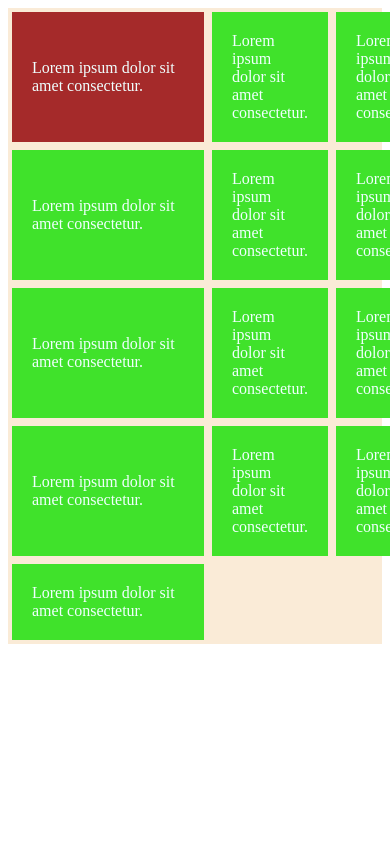
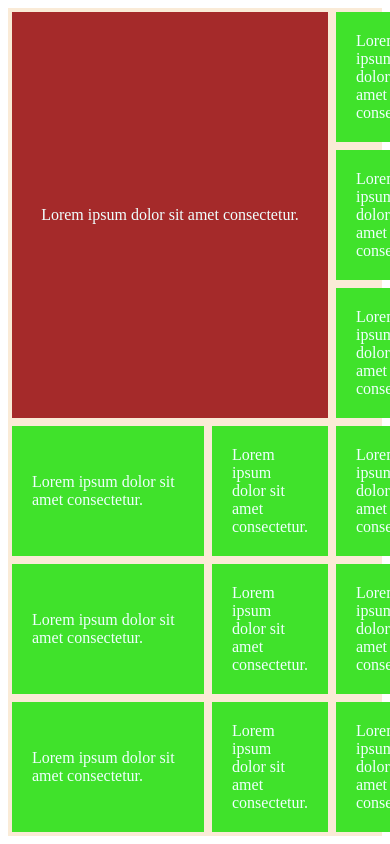
Before and after one commit to arminabdijs/CSS-Grid, a plain HTML site: page 12-The concept of span , grid-column start , end , grid-row start , end/index.html in a window 390 px wide. Shown: the top 844 px of the page. Drawn offline with Linux system fonts and the light colour scheme.

Commit message:
Refactor styles in span/grid-line example and add exercises for template areas, responsive layout, alignment, order, and auto-placement in CSS Grid

```diff
--- a/12-The concept of span , grid-column start , end , grid-row start , end/styles/app.css
+++ b/12-The concept of span , grid-column start , end , grid-row start , end/styles/app.css
@@ -32,4 +32,10 @@
     /* grid-column: span 2;
     grid-row: span 2; */
 
+    /* grid-column: 1/3;
+    grid-row: 1/4; */
+
+    /* grid-row-start / grid-column-start / grid-row-end / grid-column-end */
+    grid-area: 1 / 1 / 4 / 3;
+
 }
--- /dev/null
+++ b/15-The concept of grid-template/styles/app.css
@@ -0,0 +1,20 @@
+.grid_container {
+    background-color: antiquewhite;
+    display: grid;
+    /* grid-template-columns: repeat(4,1fr);
+    grid-template-rows: auto 300px auto; */
+
+    /* grid-template-rows/grid-template-columns */
+    grid-template: auto 300px auto/repeat(4,1fr);
+
+}
+
+.grid_item {
+    background-color: rgb(64, 226, 43);
+    color: azure;
+    margin: 4px;
+    padding: 20px;
+    display: flex;
+    justify-content: center;
+    align-items: center;
+}
--- /dev/null
+++ b/16-mini exercise to understand the concept of grid-template-areas and grid_area/styles/app.css
@@ -0,0 +1,36 @@
+body {
+    color: #fff;
+    display: grid;
+    /* grid-template-columns: 2fr 1fr 1fr;
+    grid-template-rows: 200px 400px 200px;
+    grid-template-areas:
+        "header header header "
+        "main . aside"
+        "footer footer footer"
+    ;*/
+
+    grid-template:
+        "header header header " 200px "main . aside" 400px "footer footer footer" 200px/2fr 1fr 1fr;
+
+}
+
+header {
+    background-color: rgb(0, 170, 255);
+    grid-area: header;
+}
+
+main {
+    background-color: rgb(14, 174, 14);
+    grid-area: main;
+}
+
+aside {
+    background-color: blueviolet;
+    grid-area: aside;
+}
+
+footer {
+    background-color: brown;
+    grid-area: footer;
+
+}
--- /dev/null
+++ b/17-Responsive CSS Grid/styles/app.css
@@ -0,0 +1,46 @@
+.grid_container {
+    background-color: antiquewhite;
+    display: grid;
+    grid-template-columns: repeat(4, 1fr);
+
+
+}
+
+.grid_item {
+    background-color: rgb(64, 226, 43);
+    color: azure;
+    margin: 4px;
+    padding: 20px;
+    display: flex;
+    justify-content: center;
+    align-items: center;
+}
+
+@media screen and (max-width:992px) {
+    .grid_container {
+        grid-template-columns: repeat(3, 1fr);
+    }
+
+    .grid_item {
+        background-color: #f6e607;
+    }
+}
+@media screen and (max-width:750px) {
+    .grid_container {
+        grid-template-columns: repeat(2, 1fr);
+    }
+
+    .grid_item {
+        background-color: #f607c2;
+    }
+}
+
+@media screen and (max-width:400px) {
+    .grid_container {
+        grid-template-columns: repeat(1, 1fr);
+    }
+
+    .grid_item {
+        background-color: #07eaf6;
+    }
+}
--- /dev/null
+++ b/18-The concept of  justify-items and  justify-self and align-items and align-self/styles/app.css
@@ -0,0 +1,25 @@
+.grid_container {
+    background-color: antiquewhite;
+    display: grid;
+    grid-template-columns: repeat(4, 1fr);
+
+    height: 600px;
+
+    /* justify-items: center;
+
+    align-items: center; */
+
+}
+
+.grid_item {
+    background-color: rgb(64, 226, 43);
+    color: azure;
+    margin: 4px;
+    padding: 20px;
+
+}
+
+.item1{
+    justify-self: center;
+    align-self: center;
+}
--- /dev/null
+++ b/19-The concept of order/styles/app.css
@@ -0,0 +1,24 @@
+.grid_container {
+    background-color: antiquewhite;
+    display: grid;
+    grid-template-columns: repeat(4, 1fr);
+
+    height: 600px;
+
+    /* justify-items: center;
+
+    align-items: center; */
+
+}
+
+.grid_item {
+    background-color: rgb(64, 226, 43);
+    color: azure;
+    margin: 4px;
+    padding: 20px;
+
+}
+
+.item1{
+   order: 1;
+}
--- /dev/null
+++ b/20-The concept of inline-grid/styles/app.css
@@ -0,0 +1,27 @@
+.grid_container {
+    background-color: antiquewhite;
+    display: inline-grid;
+    grid-template-columns: repeat(4, 1fr);
+
+    height: 600px;
+
+    /* justify-items: center;
+
+    align-items: center; */
+
+}
+
+.grid_item {
+    background-color: rgb(64, 226, 43);
+    color: azure;
+    margin: 4px;
+    padding: 20px;
+    display: grid;
+    align-items: center;
+    justify-content: center;
+
+}
+
+.item1{
+
+}
--- /dev/null
+++ b/21-The concept of grid-auto-rows/styles/app.css
@@ -0,0 +1,20 @@
+.grid_container {
+    background-color: antiquewhite;
+    display: grid;
+    grid-template-columns: repeat(4, auto);
+    grid-template-rows: 100px 300px;
+    grid-auto-rows: 250px;
+
+
+}
+
+.grid_item {
+    background-color: rgb(64, 226, 43);
+    color: azure;
+    margin: 4px;
+    padding: 20px;
+    display: grid;
+    align-items: center;
+    justify-content: center;
+
+}
--- /dev/null
+++ b/22-The concept of grid-auto-column and grid-auto-column/styles/app.css
@@ -0,0 +1,21 @@
+.grid_container {
+    background-color: antiquewhite;
+    display: grid;
+    /* grid-template-columns: repeat(4, auto); */
+    grid-auto-columns: 200px;
+    grid-auto-flow: column;
+    overflow-x: auto;
+
+
+}
+
+.grid_item {
+    background-color: rgb(64, 226, 43);
+    color: azure;
+    margin: 4px;
+    padding: 20px;
+    display: grid;
+    align-items: center;
+    justify-content: center;
+
+}
```
Also changed, not shown: 15-The concept of grid-template/index.html (added, +27 -0 lines), 16-mini exercise to understand the concept of grid-template-areas and grid_area/index.html (added, +21 -0 lines), 17-Responsive CSS Grid/index.html (added, +23 -0 lines), 18-The concept of  justify-items and  justify-self and align-items and align-self/index.html (added, +23 -0 lines), 19-The concept of order/index.html (added, +23 -0 lines), 20-The concept of inline-grid/index.html (added, +23 -0 lines), 21-The concept of grid-auto-rows/index.html (added, +27 -0 lines), 22-The concept of grid-auto-column and grid-auto-column/index.html (added, +27 -0 lines).
